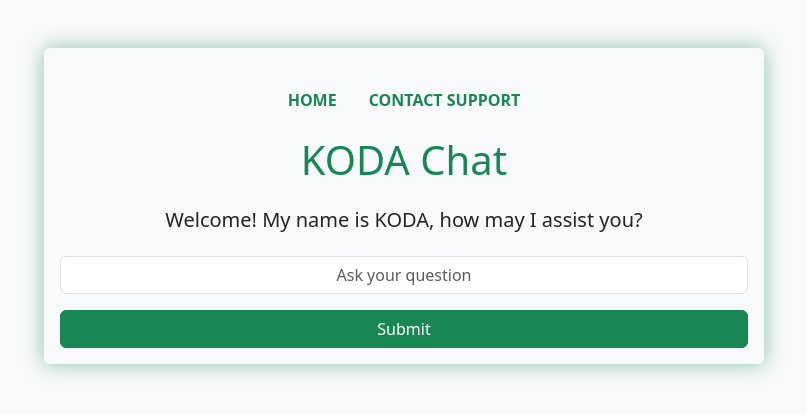
After one commit to Sharper93/SDEV265ChatBot, a Flask app: template templates/bot.html in a window 1280 px wide. The commit adds this page. Shown: the top 415 px of the page, without its empty margins (236-1043 px from the left). Run offline with Flask 3, Linux system fonts and the light colour scheme; the template is opened without the code that fills it, so the values that code supplies are empty.

Commit message:
Integrating Sammi's FrontEnd styling files index and bot

```diff
--- /dev/null
+++ b/templates/bot.html
@@ -0,0 +1,77 @@
+<!doctype html>
+<html lang="en">
+
+  <head>
+    <meta charset="utf-8">
+    <meta name="viewport" content="width=device-width, initial-scale=1">
+    <title>SOIT | Chat with KODA</title>
+    <link href="https://cdn.jsdelivr.net/npm/bootstrap@5.3.0/dist/css/bootstrap.min.css" rel="stylesheet">
+
+    <style>
+      .nav-link {
+        position: relative;
+        transition: color 0.3s ease;
+      }
+
+      .nav-link::after {
+        content: "";
+        position: absolute;
+        bottom: 0;
+        left: 0;
+        width: 0%;
+        height: 2px;
+        background-color: #198754; /* Bootstrap green */
+        transition: width 0.3s ease;
+      }
+
+      .nav-link:hover::after {
+        width: 100%;
+      }
+    </style>
+  </head>
+
+  <body class="bg-light text-center py-5">
+
+    <div class="container">
+      <div class="container p-3 rounded mx-auto" style="max-width: 720px; box-shadow: 0 0 20px rgba(25, 135, 84, 0.5);">
+
+        <nav class="navbar sticky-top bg-body-tertiary py-3 text-md" >
+            <div class="container justify-content-center">
+            <ul class="nav">
+                <li class="nav-item">
+                    <a href="{{ url_for('index') }}" class="nav-link text-success fw-semibold">HOME</a>
+                </li>
+                <li class="nav-item">
+                  <a href="https://www.ivytech.edu/contact-us/" target="_blank" rel="noopener noreferrer" class="nav-link text-success fw-semibold">CONTACT SUPPORT</a>
+                </li>
+            </ul>
+            </div>
+        </nav>
+
+        <h1 class="text-success mb-4">KODA Chat</h1>
+
+
+        <!--REMOVE THIS EVENTUALLY AS KODA SHOULD HAVE A WELCOME MESSAGE APPEAR ON LOAD-->
+        <h2 class="mb-4 fs-5 text-center">
+          Welcome! My name is KODA, how may I assist you?
+        </h2>
+
+        <form method="post" class="mt-3">
+          <div class="mb-3">
+            <input type="text" name="question" class="form-control text-center" placeholder="Ask your question">
+          </div>
+          <button type="submit" class="btn btn-success w-100">Submit</button>
+        </form>
+
+        {% if answer %}
+          <div class="mt-4">
+            <h2 class="text-success">Answer:</h2>
+            <p>{{ answer }}</p>
+          </div>
+        {% endif %}
+
+      </div>
+    </div>
+
+  </body>
+</html>
```
Also changed, not shown: templates/index.html (+51 -12 lines).
